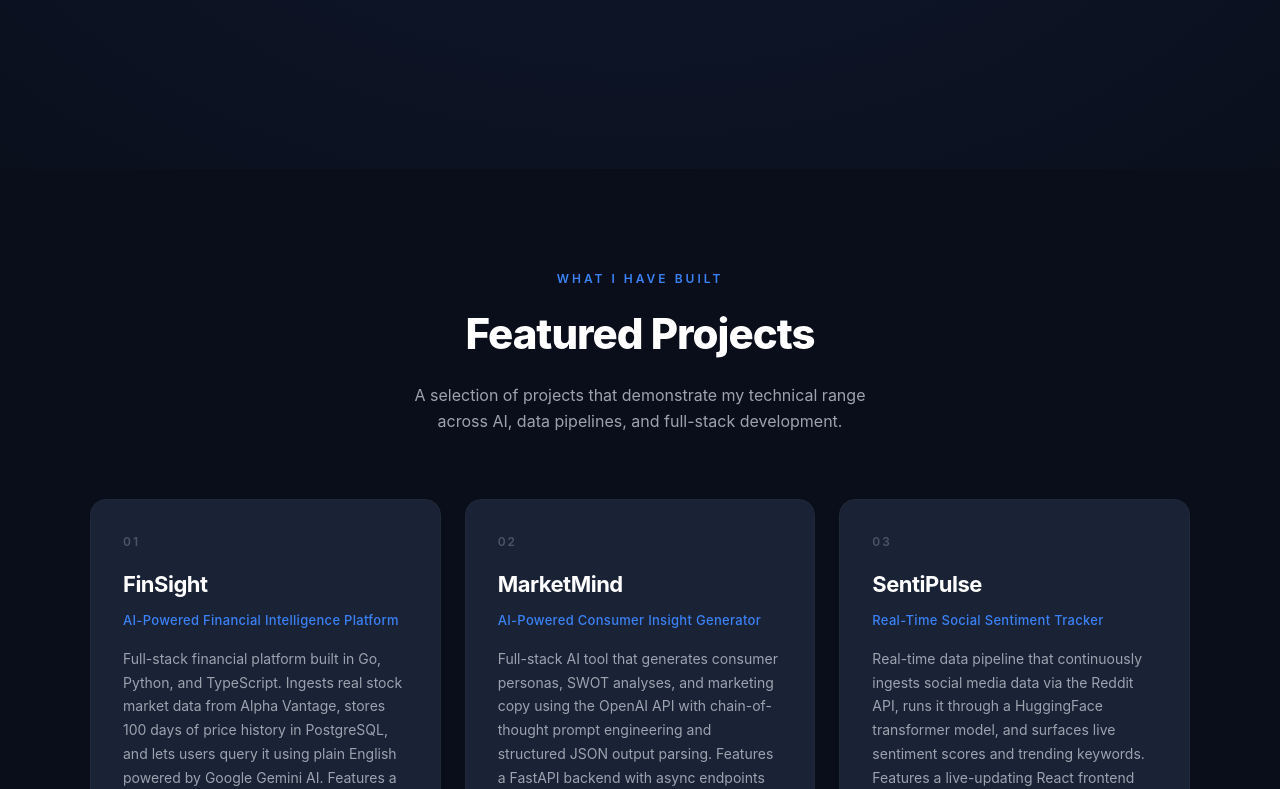
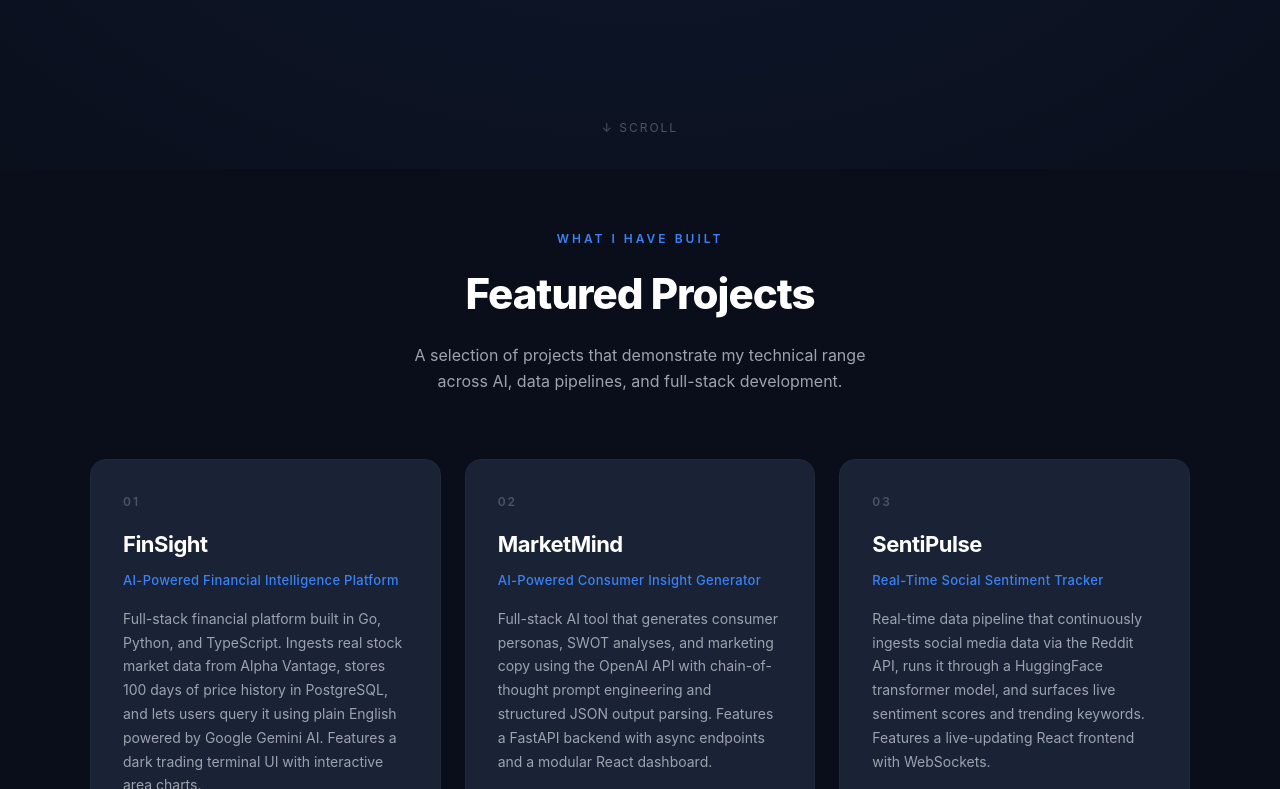
Before and after one commit to TrimStream/TrimStream.github.io, a Next.js app: page / in a window 1280 px wide. Shown: the part 631-1420 px from the top of the page. Built offline with nearby package versions, Linux system fonts and the light colour scheme.

Commit message:
Add scroll prompt animation to hero section

```diff
--- a/app/globals.css
+++ b/app/globals.css
@@ -194,8 +194,25 @@ body {
   transform: translateY(-1px);
 }
 
+.hero-scroll {
+  position: absolute;
+  bottom: 32px;
+  left: 50%;
+  transform: translateX(-50%);
+  color: var(--text-dim);
+  font-size: 12px;
+  letter-spacing: 2px;
+  text-transform: uppercase;
+  animation: bounce 2s infinite;
+}
+
+@keyframes bounce {
+  0%, 100% { transform: translateX(-50%) translateY(0); }
+  50% { transform: translateX(-50%) translateY(-6px); }
+}
+
 .section {
-  padding: 100px 24px;
+  padding: 60px 24px 100px;
 }
 
 .section-alt {
--- a/app/page.tsx
+++ b/app/page.tsx
@@ -58,6 +58,7 @@ export default function Home() {
             Contact
           </a>
         </div>
+        <div className="hero-scroll">↓ scroll</div>
       </section>
       <section className="section" id="projects">
         <div className="container">
```
